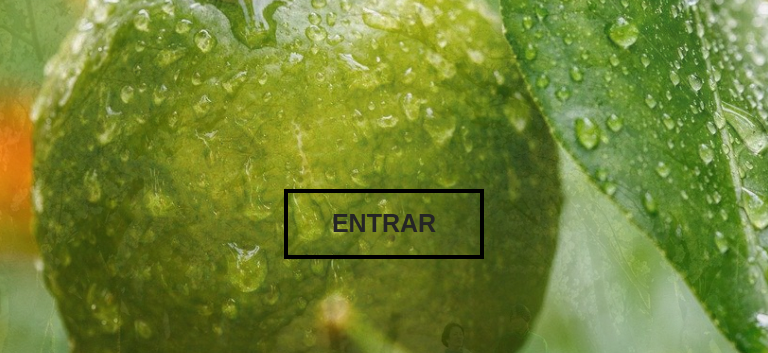
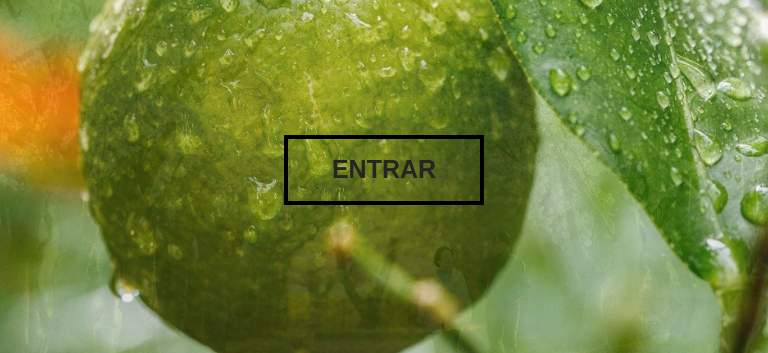
Before and after one commit to jonasghos/Proyecto-Caroluna, a website: page index.html in a window 768 px wide. Shown: the part 249-602 px from the top of the page. Drawn offline with nearby package versions, Linux system fonts and the light colour scheme; a web font is replaced by a local one.

Commit message:
optimizacion del responsive

```diff
--- a/scss/_responsive.scss
+++ b/scss/_responsive.scss
@@ -1,6 +1,10 @@
 /*Responive Style*/
 
 @media all and (min-width: 768px ) and (max-width:1023px){
+    /*Section Home*/
+    .sectionHome{
+        height: 700px;
+    }
     /*Section Services*/
 
     .main--services{
@@ -87,6 +91,10 @@
     }
 }
 @media all and (max-width: 768px){
+        /*Section Home*/
+        .sectionHome{
+            height: 700px;
+        }
 
     /*Section Galery*/
     .main-galery{
```
Also changed, not shown: css/style.css.
